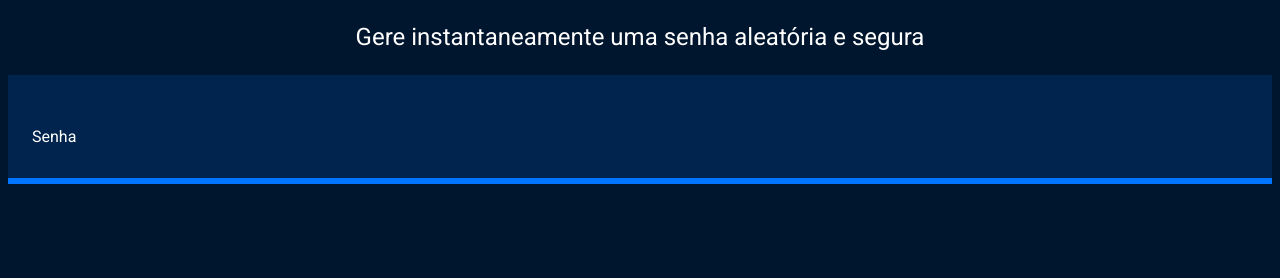
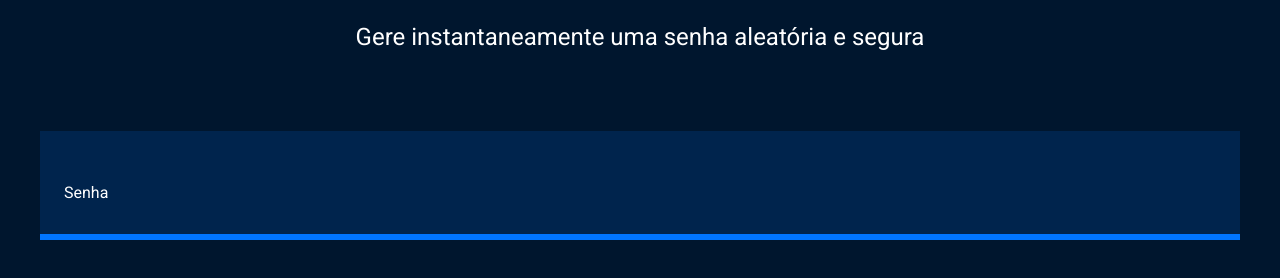
Before and after one commit to leegomes20/curso2leticia, a plain HTML site: page index.html in a window 1280 px wide. Shown: the part 172-450 px from the top of the page. Drawn offline with Linux system fonts and the light colour scheme.

Commit message:
aaaaaa12

```diff
--- a/style.css
+++ b/style.css
@@ -35,6 +35,7 @@ body {
 }
 
 .conteudo-senha {
+    margin-top: 80px;
     background: var(--fundo-senha);
     padding: 24px;
     border-bottom: 6px solid var(--borda);
@@ -51,3 +52,7 @@ body {
 #campo-senha:focus {
     outline: none;
 }
+.conteudo{
+    max-width: 1200px;
+    margin: 0 auto;
+}
```
